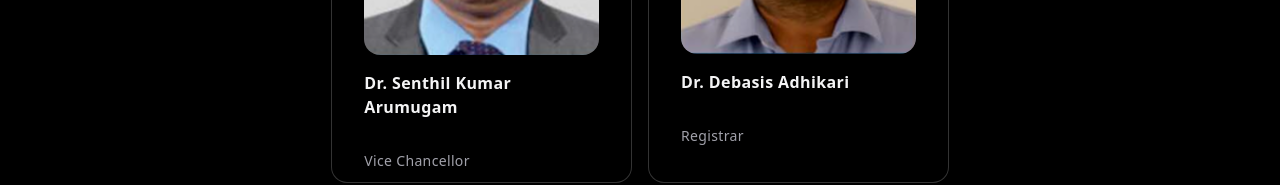
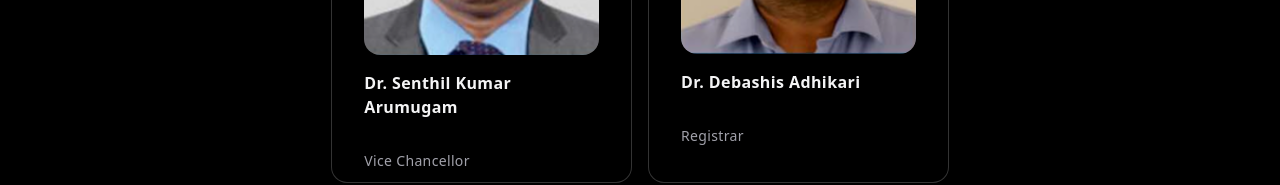
Before and after one commit to Nexus-Agni/ICIP-VITBhopal, a React (Vite) app: page / in a window 1280 px wide. Shown: the part 3449-3634 px from the top of the page. Built offline with nearby package versions, Linux system fonts and the light colour scheme.

Commit message:
Fix typo in Leadership component

```diff
--- a/src/Components/Home/Leadership.jsx
+++ b/src/Components/Home/Leadership.jsx
@@ -30,7 +30,7 @@ export function Leadership() {
       img: vc,
     },
     {
-      title: "Dr. Debasis Adhikari",
+      title: "Dr. Debashis Adhikari",
       description: "Registrar",
       img: registrar,
     },
```
